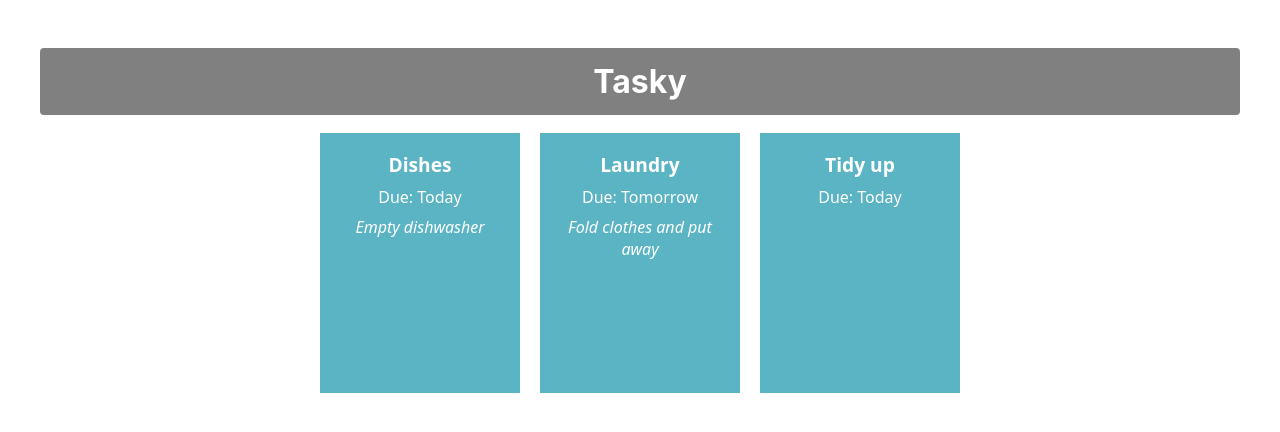
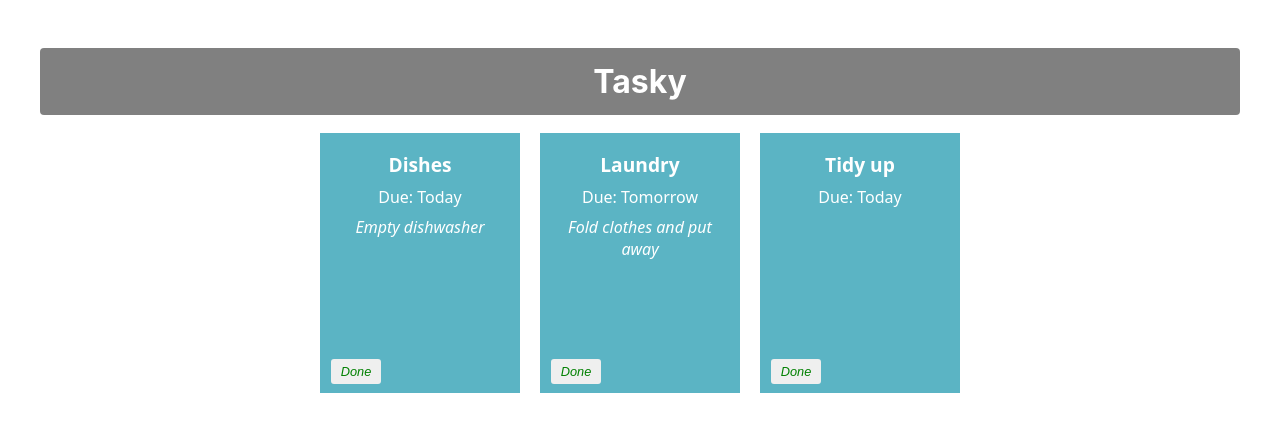
Before and after one commit to Ayo67/react-basics-labs, a React (Create React App) app in the folder tasky/: page / in a window 1280 px wide. Shown: the top 432 px of the page. Built offline with nearby package versions, Linux system fonts and the light colour scheme.

Commit message:
Mark task as done

```diff
--- a/tasky/src/App.css
+++ b/tasky/src/App.css
@@ -43,3 +43,20 @@
   color: #fff;
   font-style: italic;
 }
+
+button {
+  border: none;
+  border-radius: 3px;
+  font-style: italic;
+  font-size: 0.8em;
+  margin: 4px 6px;
+  width: 50px;
+  height: 25px;
+}
+
+.doneButton {
+  position: absolute;
+  bottom: 5px;
+  left: 5px;
+  color: green;
+}
--- a/tasky/src/App.js
+++ b/tasky/src/App.js
@@ -5,21 +5,30 @@
 function App() {
   const [ taskState, setTaskState ] = useState({
     tasks: [
-      { id: 1, title:"Dishes", description: "Empty dishwasher", deadline: "Today" },
-      { id: 2, title: "Laundry", description: "Fold clothes and put away", deadline: "Tomorrow" },
-      { id: 3, title: "Tidy up", deadline: "Today" }
+      { id: 1, title:"Dishes", description: "Empty dishwasher", deadline: "Today", done: false },
+      { id: 2, title: "Laundry", description: "Fold clothes and put away", deadline: "Tomorrow", done: false },
+      { id: 3, title: "Tidy up", deadline: "Today", done: false}
     ]
   });
+
+  const doneHandler = (taskIndex) => {
+    const tasks = [...taskState.tasks];
+    tasks[taskIndex].done = !tasks[taskIndex].done;
+    setTaskState({tasks});
+    console.log(`${taskIndex} ${tasks[taskIndex].done}`);
+  }
 
   return (
     <div className="container">
       <h1>Tasky</h1>
-      {taskState.tasks.map((task) => (
+      {taskState.tasks.map((task, index) => (
     <Task
       title={task.title}
       description={task.description}
       deadline={task.deadline}
       key={task.id}
+      done={task.done}
+      markDone={() => doneHandler(index)}
     />
   ))}
     </div>
--- a/tasky/src/components/Task.js
+++ b/tasky/src/components/Task.js
@@ -2,12 +2,15 @@
 
 const Task = (props) => {
     return (
-        <div className="card">
+
+            <div className="card" style={{backgroundColor: props.done ? 'lightgrey' : '#5bb4c4'}}>
             <p className="title">{props.title}</p>
             <p>Due: {props.deadline}</p>
-            <p className="description">{props.description}</p>
-        </div>
+            <p className="description">{props.description}
+            <button onClick={props.markDone} className='doneButton'>Done</button>
+            </p>
+            </div>
+
     )
 }
-
 export default Task;
```
Lines whose indentation alone changed are shown as unchanged.
